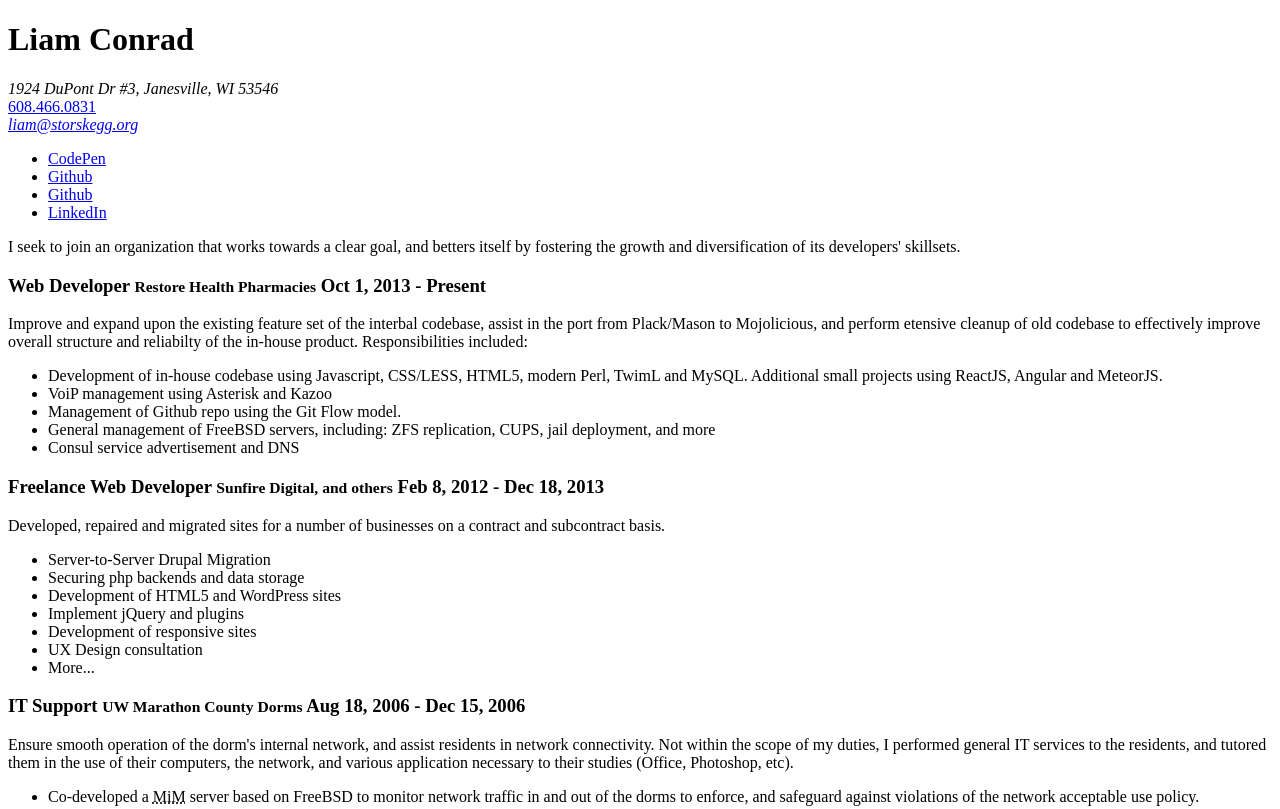
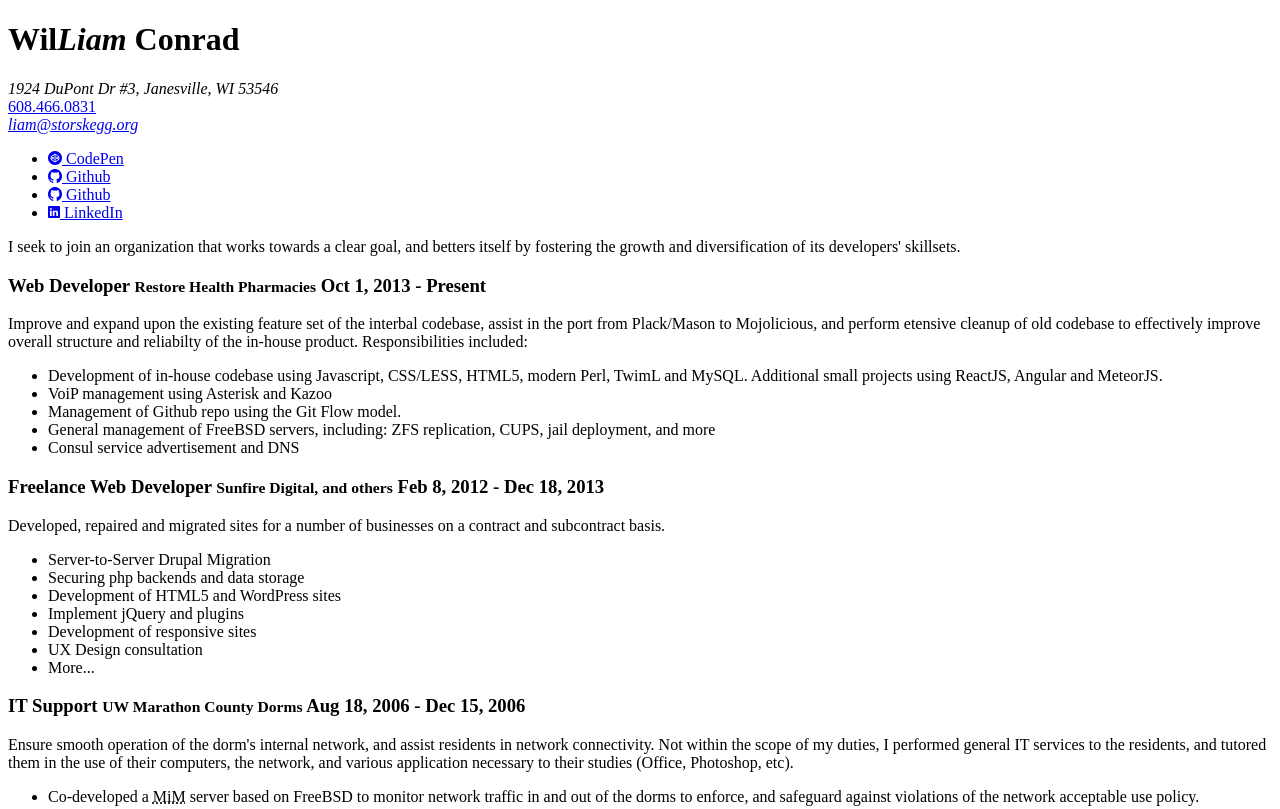
Before and after one commit to storskegg/storskegg.github.io, a plain HTML site: page index.html in a window 1280 px wide. Shown: the top 809 px of the page. Drawn offline with nearby package versions, Linux system fonts and the light colour scheme.

Commit message:
Add a little meta; Change title

```diff
--- a/index.html
+++ b/index.html
@@ -2,8 +2,11 @@
 <html lang="en">
 <head>
   <meta charset="utf-8">
+  <meta name="viewport" content="width=device-width, initial-scale=1">
 
-  <title>Initial Commit</title>
+  <link rel="stylesheet" href="http://code.ionicframework.com/ionicons/2.0.1/css/ionicons.min.css">
+
+  <title>Storskegg.github.io -- Resume</title>
 </head>
 
 <body>
@@ -11,7 +14,7 @@
   <div class="mug_wrap">
     <figure class="liams_mug"></figure>
   </div>
-  <h1>Liam Conrad</h1>
+  <h1>Wil<em>Liam</em> Conrad</h1>
   <div class="two columns">
     <section class="meta">
       <address class="physical">1924 DuPont Dr #3, Janesville, WI 53546</address>
```
